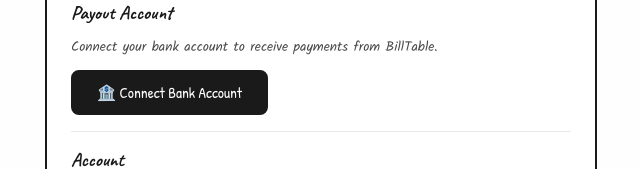
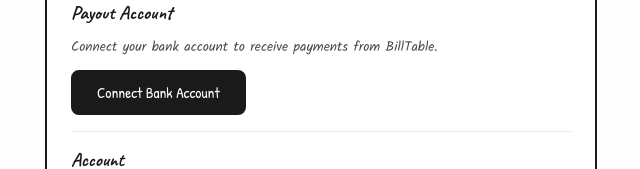
Before and after one commit to IOOIIOU17/billtable-restaurant, a React (Vite) app: page /settings in a window 1280 px wide. Shown: the part 881-1050 px from the top of the page, without its empty margins (319-959 px from the left). Built offline with nearby package versions, Linux system fonts and the light colour scheme; no server answers.

Commit message:
Remove emoji from Connect Bank Account button

```diff
--- a/src/screens/RestaurantSettings.jsx
+++ b/src/screens/RestaurantSettings.jsx
@@ -28,7 +28,7 @@
         disabled={loading}
         style={{ fontFamily:"'Patrick Hand',sans-serif", padding:'10px 24px', border:'2px solid #1A1A1A', borderRadius:'8px', background: loading ? '#6b7280' : '#1A1A1A', color:'#fff', cursor: loading ? 'not-allowed' : 'pointer', fontSize:'0.95rem' }}
       >
-        {loading ? 'Connecting...' : '🏦 Connect Bank Account'}
+        {loading ? 'Connecting...' : 'Connect Bank Account'}
       </button>
       {status && <span style={{ fontFamily:"'Kalam',sans-serif", color:'#dc2626', fontSize:'0.85rem' }}>{status}</span>}
     </div>
```
